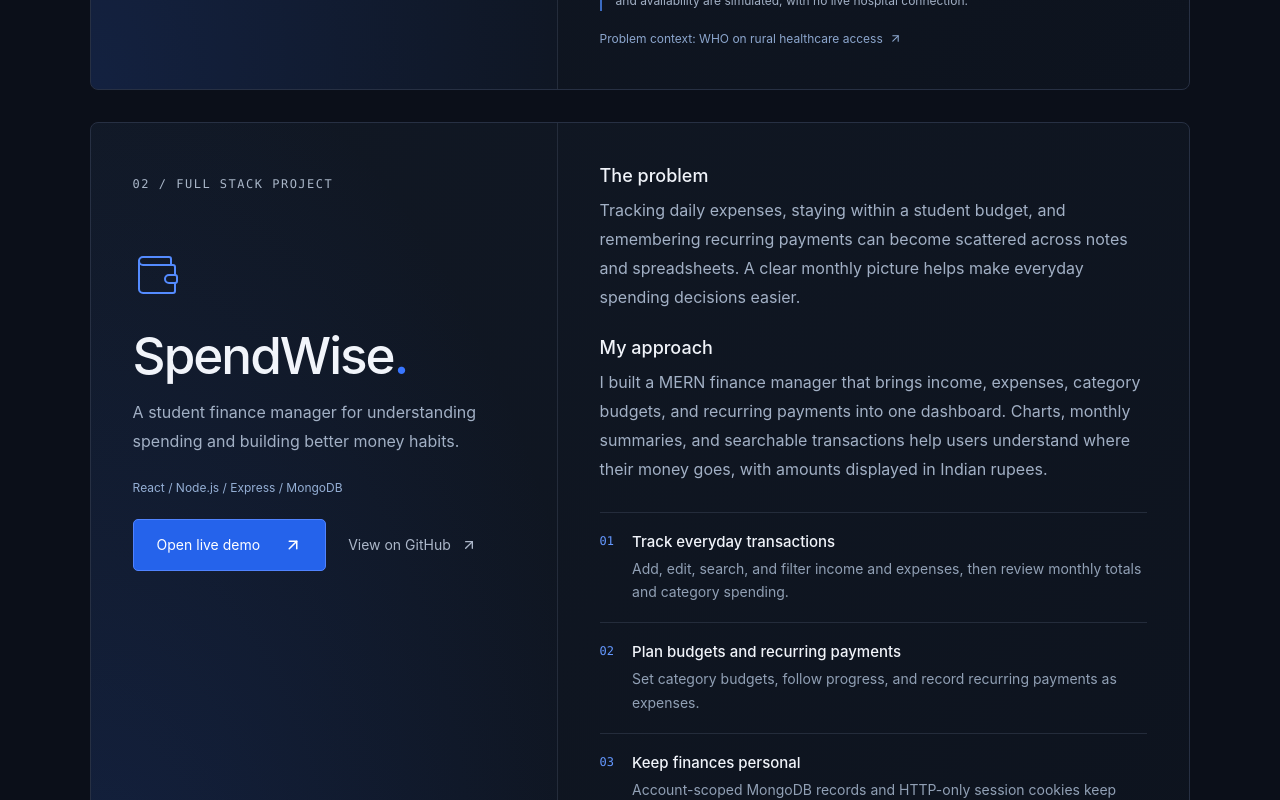
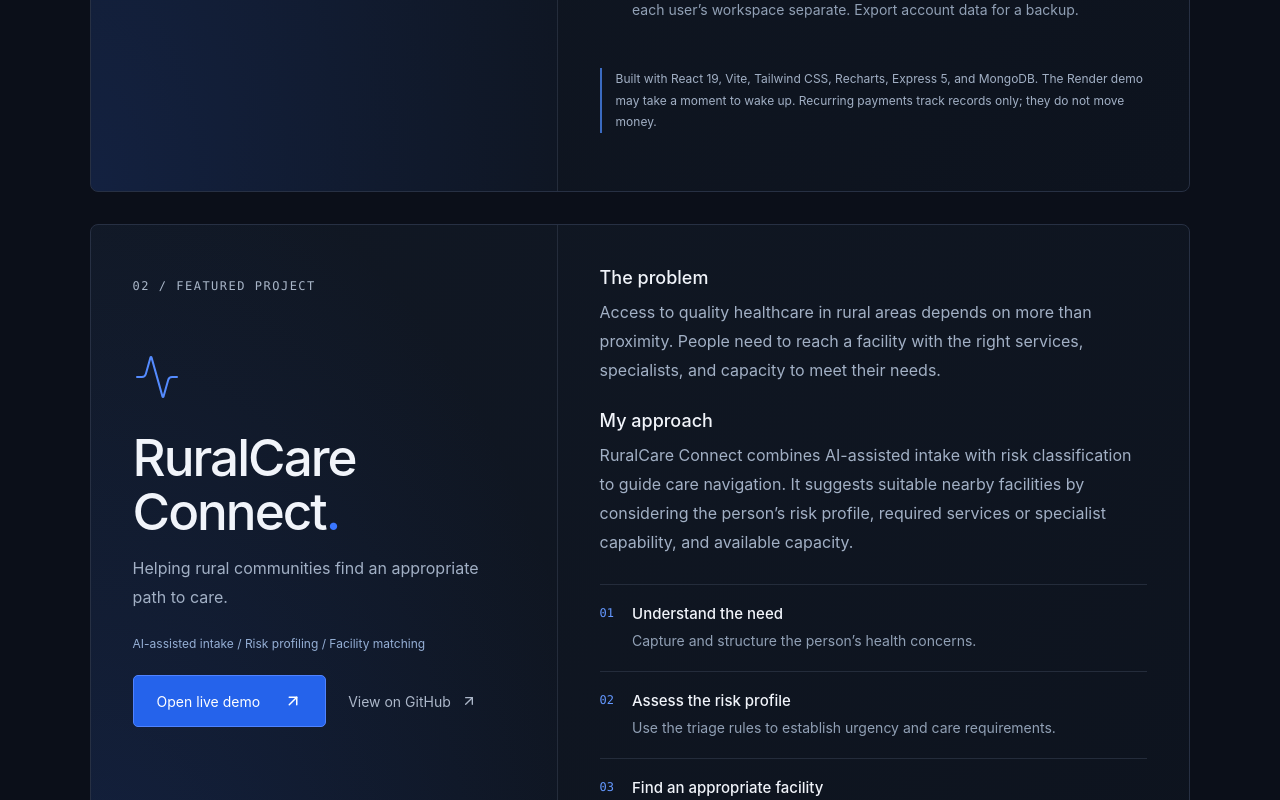
Before and after one commit to Codewithpraveenk/praveen-Personal-portfolio, a Next.js app: page / in a window 1280 px wide. Shown: the part 3520-4320 px from the top of the page. Built offline with nearby package versions, Linux system fonts and the light colour scheme.

Commit message:
Show SpendWise before RuralCare Connect

```diff
--- a/app/globals.css
+++ b/app/globals.css
@@ -59,6 +59,6 @@
 @media(max-width:640px){.skill-cards{grid-template-columns:1fr}.skill-cards article{padding:24px}}
 .project-links{display:flex;align-items:center;gap:22px;flex-wrap:wrap;margin-top:24px}.project-overview .project-links .primary{margin:0}.resume-badge{font-size:11px;border:1px solid #34445e;border-radius:4px;padding:3px 6px;color:#a5b5cf}.hero-actions{flex-wrap:wrap}.hero-actions .text-link{flex-wrap:wrap}
 
-.spendwise-project{margin-top:32px}
+.featured-project + .featured-project{margin-top:32px}
 
 .certificate-grid{display:grid;grid-template-columns:repeat(2,minmax(0,1fr));gap:28px}.certificate-card{min-width:0;border:1px solid #304263;border-radius:12px;overflow:hidden;background:#101c30;display:flex;flex-direction:column}.certificate-preview{display:flex;align-items:center;justify-content:center;height:310px;padding:20px;background:#e9edf3}.certificate-preview img{display:block;width:100%;height:100%;object-fit:contain}.certificate-details{padding:28px;display:flex;flex-direction:column;align-items:flex-start;flex:1}.certificate-details h3{font-size:24px;margin:0 0 12px}.certificate-details>p{line-height:1.7}.certificate-meta{color:#a5b5cf;font-size:14px;margin:12px 0 24px}.certificate-details .text-link{margin-top:auto}.certificate-preview:focus-visible{outline:3px solid #72a7ff;outline-offset:-4px}@media(max-width:640px){.certificate-grid{grid-template-columns:1fr}.certificate-preview{height:280px}.certificate-details{padding:24px}}
```
Also changed, not shown: app/page.tsx (+1 -1 lines).
